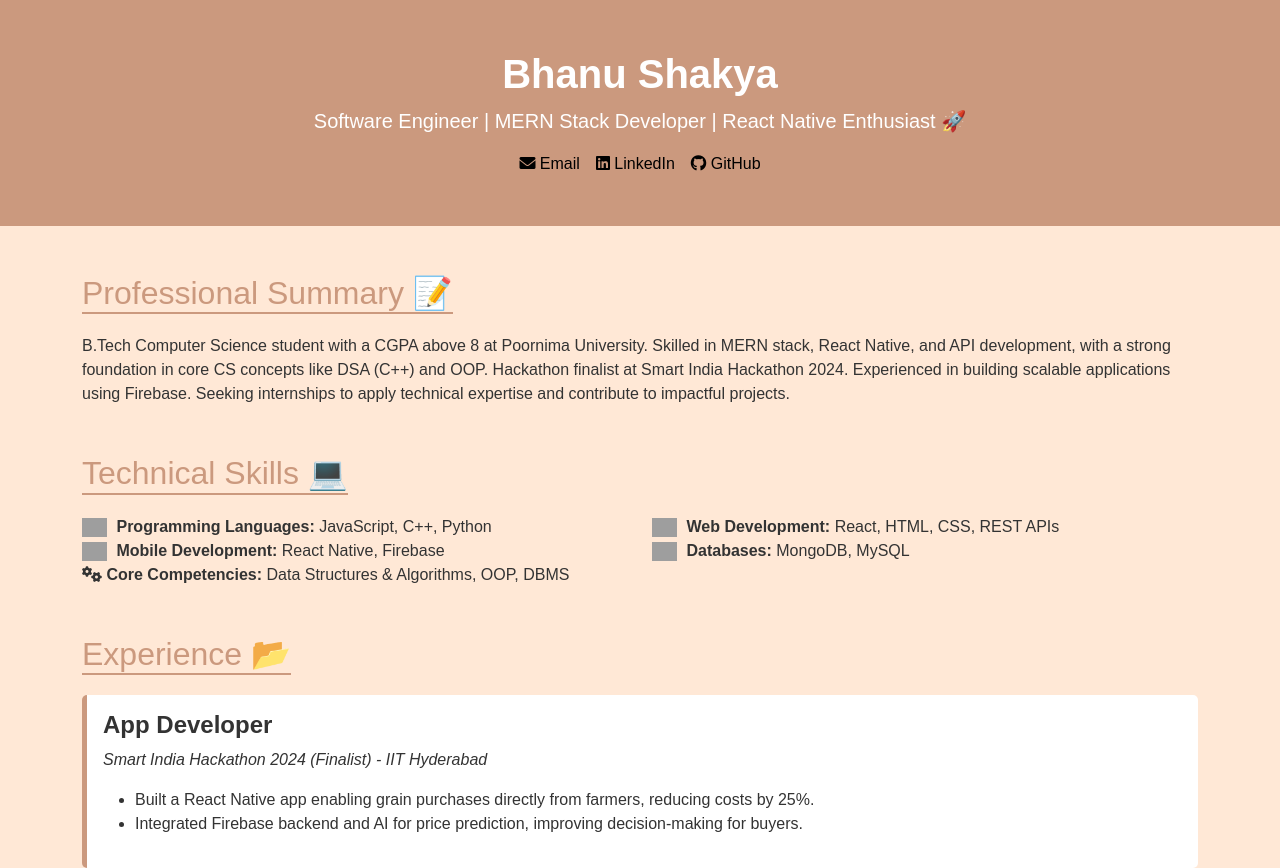
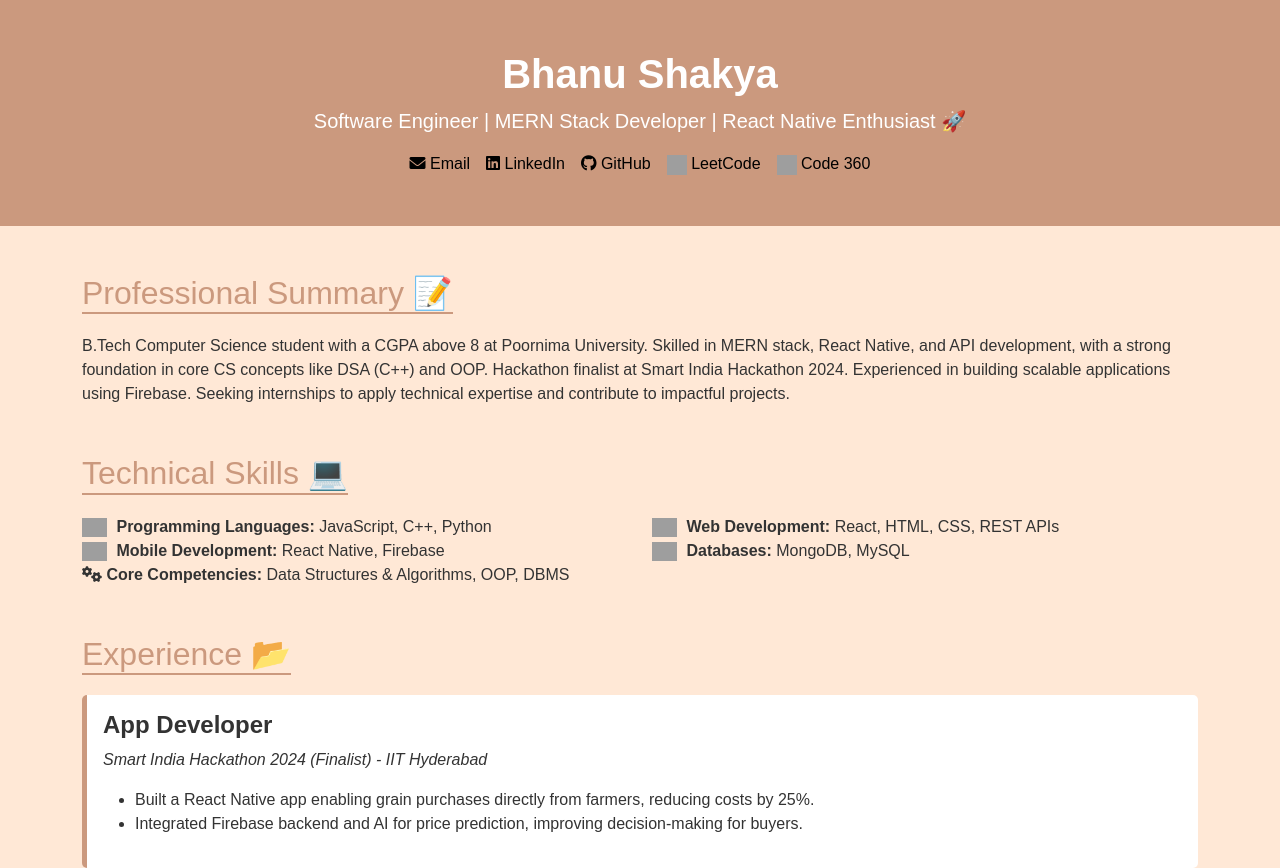
Before and after one commit to bhanushakya2004/my-portfolio, a plain HTML site: page index.html in a window 1280 px wide. Shown: the top 868 px of the page. Drawn offline with nearby package versions, Linux system fonts and the light colour scheme; grey boxes are pictures that could not be loaded.

Commit message:
Update index.html

```diff
--- a/index.html
+++ b/index.html
@@ -70,6 +70,12 @@
         <a href="mailto:work.bhanu2004@gmail.com"><i class="fas fa-envelope"></i> Email</a>
         <a href="https://www.linkedin.com/in/bhanu-shakya-081a8a212" target="_blank"><i class="fab fa-linkedin"></i> LinkedIn</a>
         <a href="https://github.com/bhanushakya2004" target="_blank"><i class="fab fa-github"></i> GitHub</a>
+        <a href="https://leetcode.com/u/Bhanu_Shakya/" target="_blank">
+          <img src="https://upload.wikimedia.org/wikipedia/commons/1/19/LeetCode_logo_black.png" alt="LeetCode" style="width: 20px; height: 20px;"> LeetCode
+        </a>
+        <a href="https://www.naukri.com/code360/profile/9561744f-8309-4ca1-bf2c-09bbace80338" target="_blank">
+          <img src="https://files.codingninjas.in/ps-explore-home-address-11258.svg" alt="LeetCode" style="width: 20px; height: 20px;"> Code 360
+        </a>
       </div>
     </div>
   </header>
```
